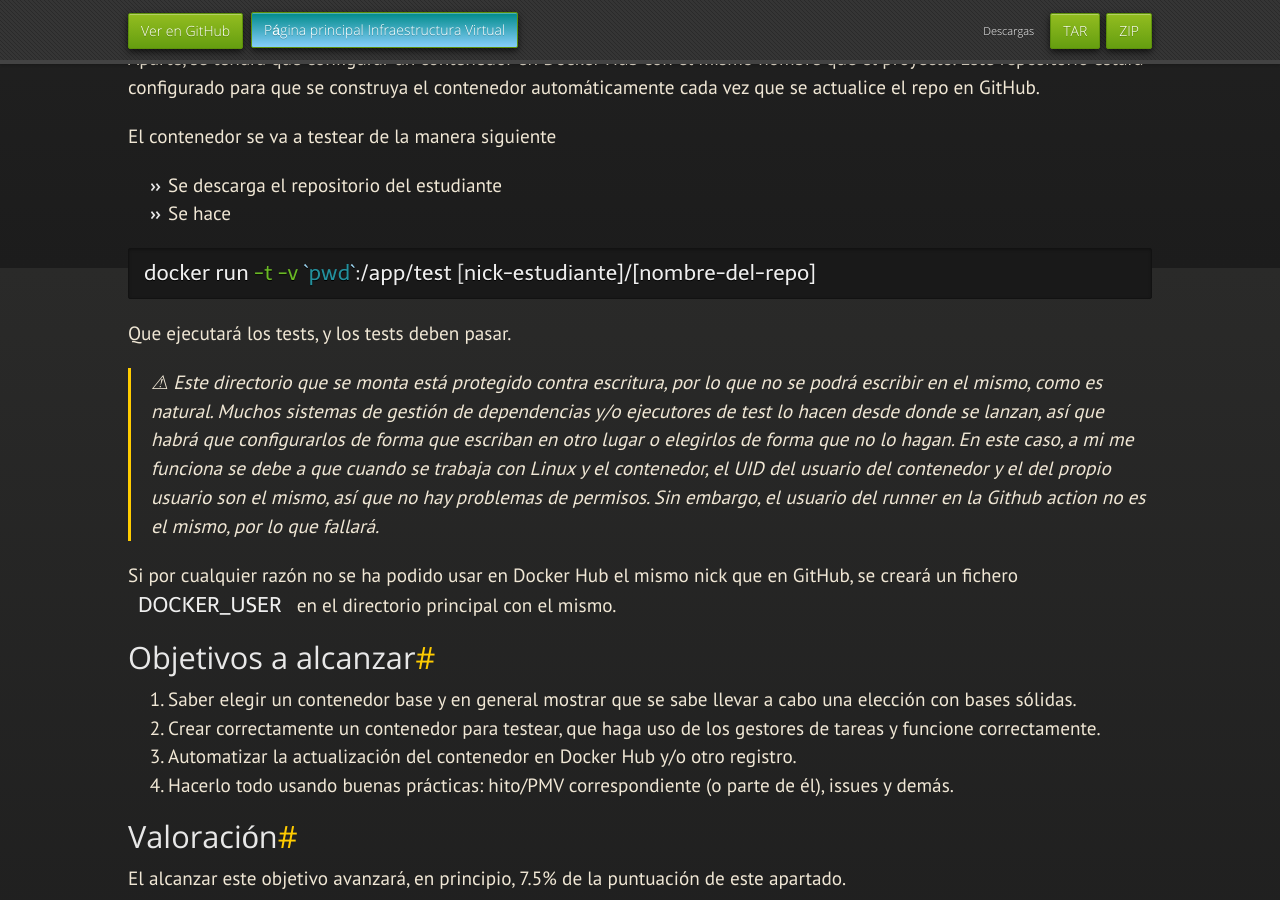
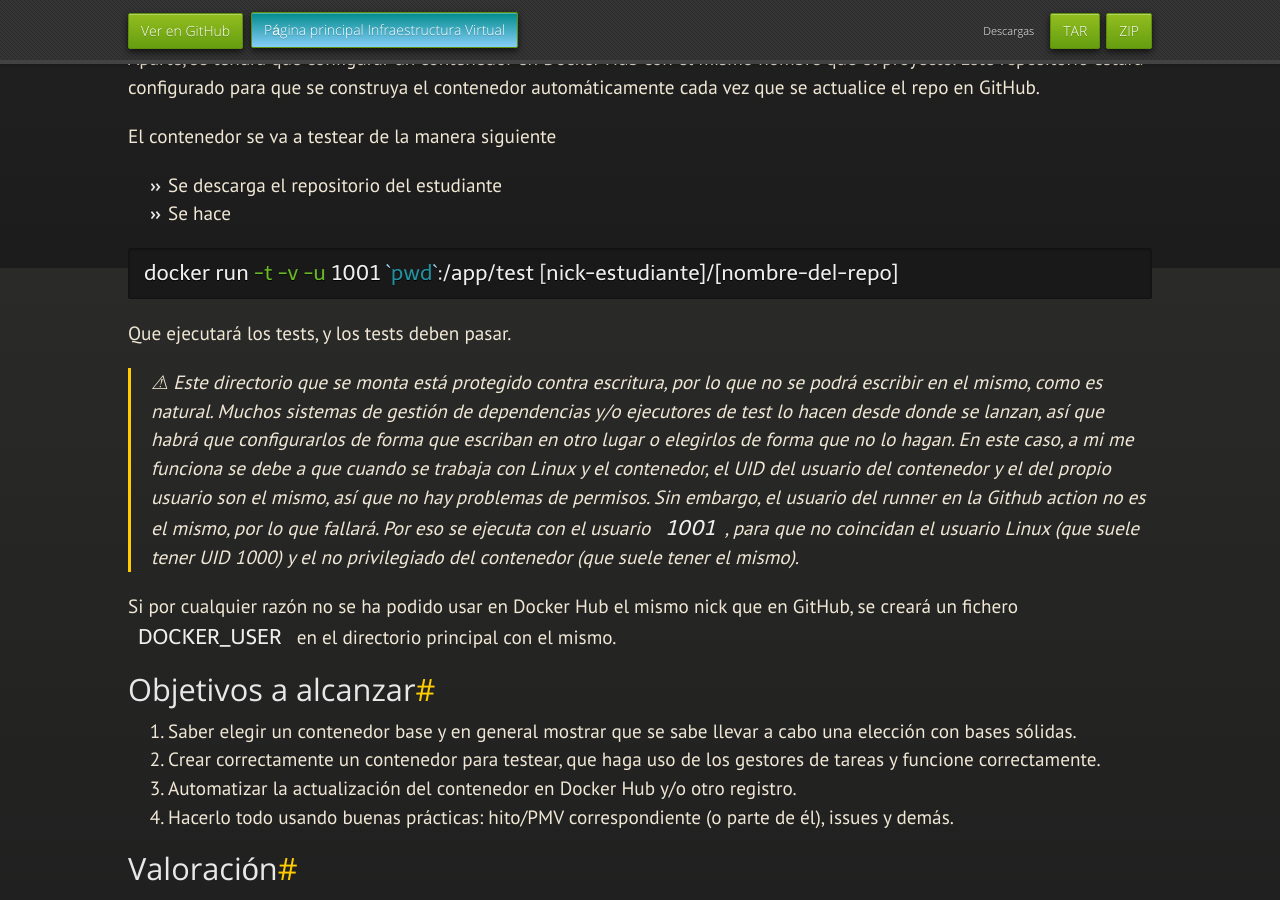
Before and after one commit to JJ/IV, a Jekyll site: the page built from documentos/proyecto/5.Docker.md, in a window 1280 px wide and 900 px high, scrolled down 3332 px. Built offline with Jekyll 4.4.1, drawn with Linux system fonts in a browser that asks for light colours; nearby versions of some CDN libraries; some web fonts are replaced; our own code applies the rules of GitHub Pages for plain Markdown files.

Commit message:
Sync documentos/proyecto/5.Docker.md de master a gh-pages

````diff
--- a/documentos/proyecto/5.Docker.md
+++ b/documentos/proyecto/5.Docker.md
@@ -167,7 +167,7 @@ El contenedor se va a testear de la manera siguiente
 * Se hace
 
 ```shell
-docker run -t -v `pwd`:/app/test [nick-estudiante]/[nombre-del-repo]
+docker run -t -v -u 1001 `pwd`:/app/test [nick-estudiante]/[nombre-del-repo]
 ```
 
 Que ejecutará los tests, y los tests deben pasar.
@@ -180,7 +180,9 @@ Que ejecutará los tests, y los tests deben pasar.
 > se trabaja con Linux y el contenedor, el UID del usuario del contenedor y el
 > del propio usuario son el mismo, así que no hay problemas de permisos. Sin
 > embargo, el usuario del *runner* en la Github action *no* es el mismo, por lo
-> que fallará.
+> que fallará. Por eso se ejecuta con el usuario `1001`, para que no coincidan
+> el usuario Linux (que suele tener UID 1000) y el no privilegiado del
+> contenedor (que suele tener el mismo).
 
 Si por cualquier razón no se ha podido usar en Docker Hub el mismo
 nick que en GitHub, se creará un fichero `DOCKER_USER` en el
````
